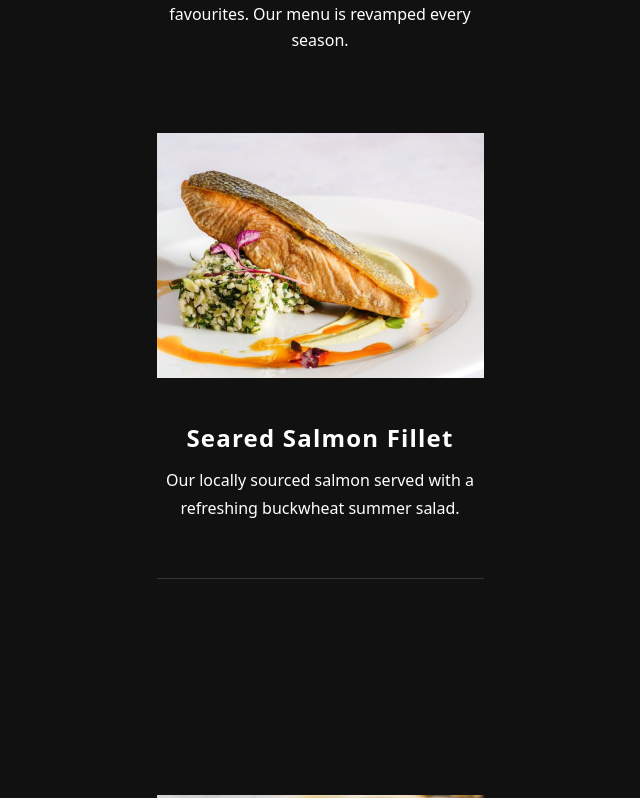
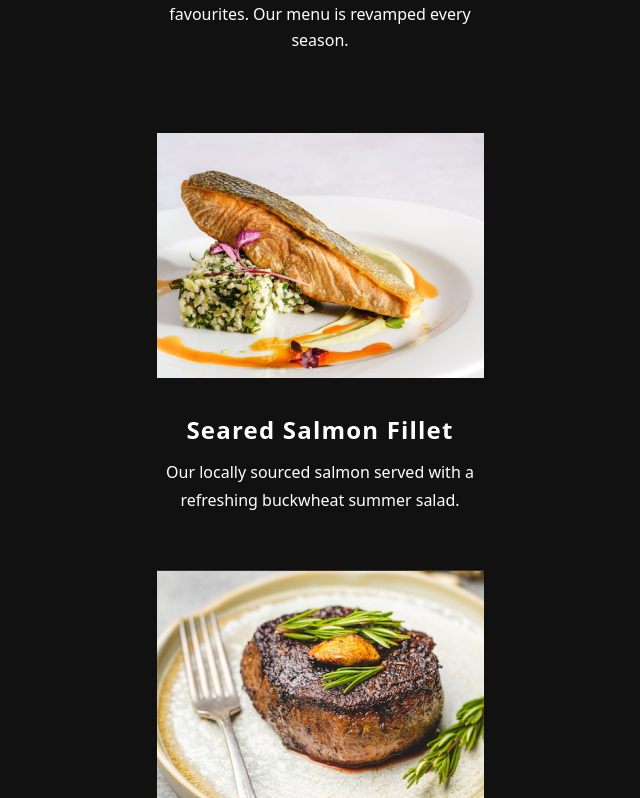
Before and after one commit to neshacascia/verde, a React (Vite) app: page / in a window 1280 px wide. Shown: the part 2702-3500 px from the top of the page, without its empty margins (320-960 px from the left). Built offline with nearby package versions, Linux system fonts and the light colour scheme.

Commit message:
removed height on component

```diff
--- a/src/components/Highlight.jsx
+++ b/src/components/Highlight.jsx
@@ -2,7 +2,7 @@ import line from '../../public/assets/patterns/line.svg';
 
 export default function Highlight({ highlight }) {
   return (
-    <div className="text-white text-center w-[327px] h-[662px] flex flex-col items-center">
+    <div className="text-white text-center w-[327px]">
       <img src={highlight.image} className="mb-2" />
       <h2 className="text-2xl font-semibold tracking-wider mt-9 mb-3">
         {highlight.name}
```
